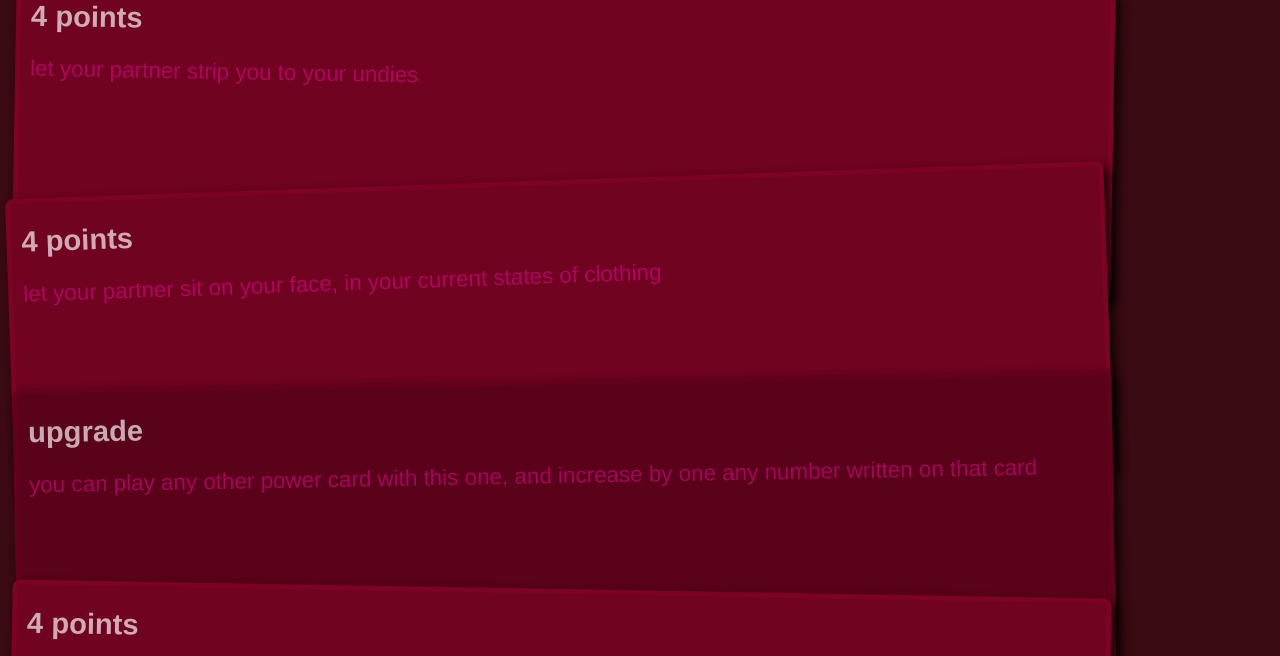
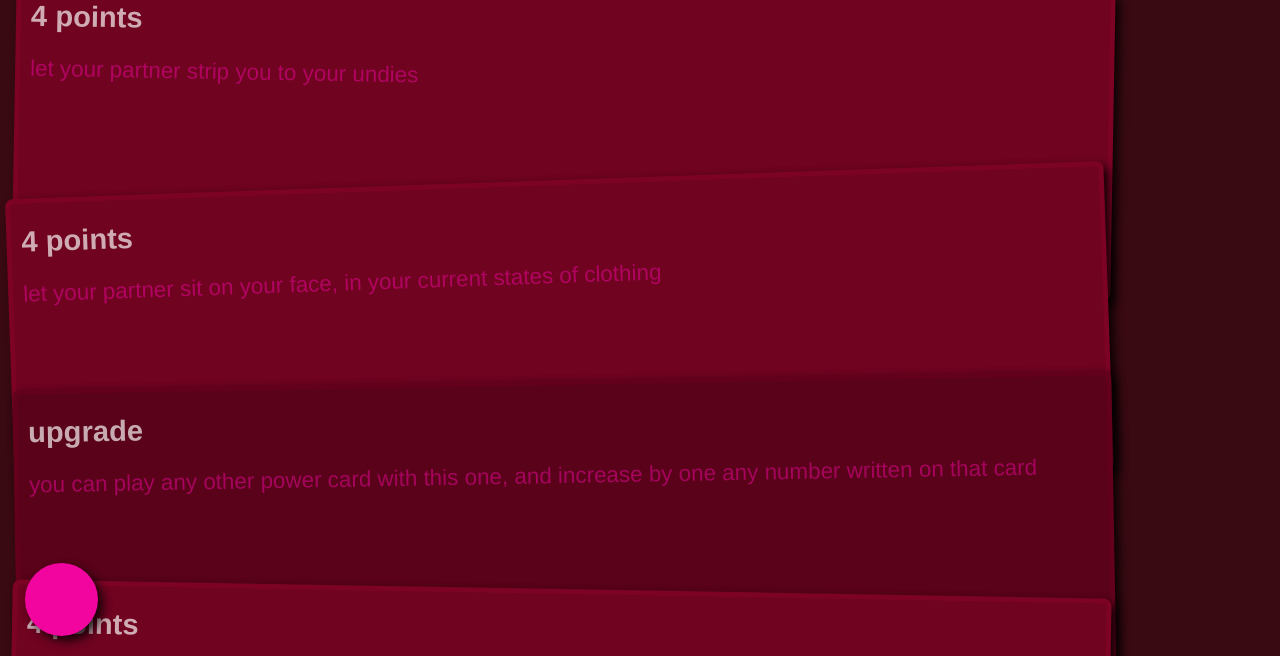
Before and after one commit to nathansquire67/cuffed, a plain HTML site: page index.html in a window 1280 px wide. Shown: the part 144-800 px from the top of the page. Drawn offline with Linux system fonts and the light colour scheme; a web font is replaced by a local one.

Commit message:
fixed discard and flip

```diff
--- a/index.html
+++ b/index.html
@@ -66,17 +66,18 @@
         color: #ffffff8c;
       }
       a.flipButton{
-        width: 50%;
+        width: 73px;
         height: 73px;
-        background-color: #F2059F80;
+        background-color: #F2059F;
         color: white;
         border-width: 0px;
-        top: -513px;
-        position: relative;
+        bottom: 20px;
+        left: 20px;
+        position: fixed;
         border-radius: 55px;
-        box-shadow: 2px 2px 10px
-        rgba(0,0,0,0.5);
-        margin: 0px 22%;
+        z-index: 2;
+        padding: 0px;
+
       }
       a.rules{
         width: 99%;
@@ -115,7 +116,7 @@
       }
 
       #discard{
-        position: absolute;
+        position: fixed;
         z-index: 1;
         top: 200px;
         left: 0px;
@@ -302,7 +303,6 @@
       </a>
 
       <a class="flipButton" onclick="flip()">
-        <h1>flip cards</h1>
       </a>
 
       <a id="discard" class="card hidden" onclick="hideDiscard()">
```
